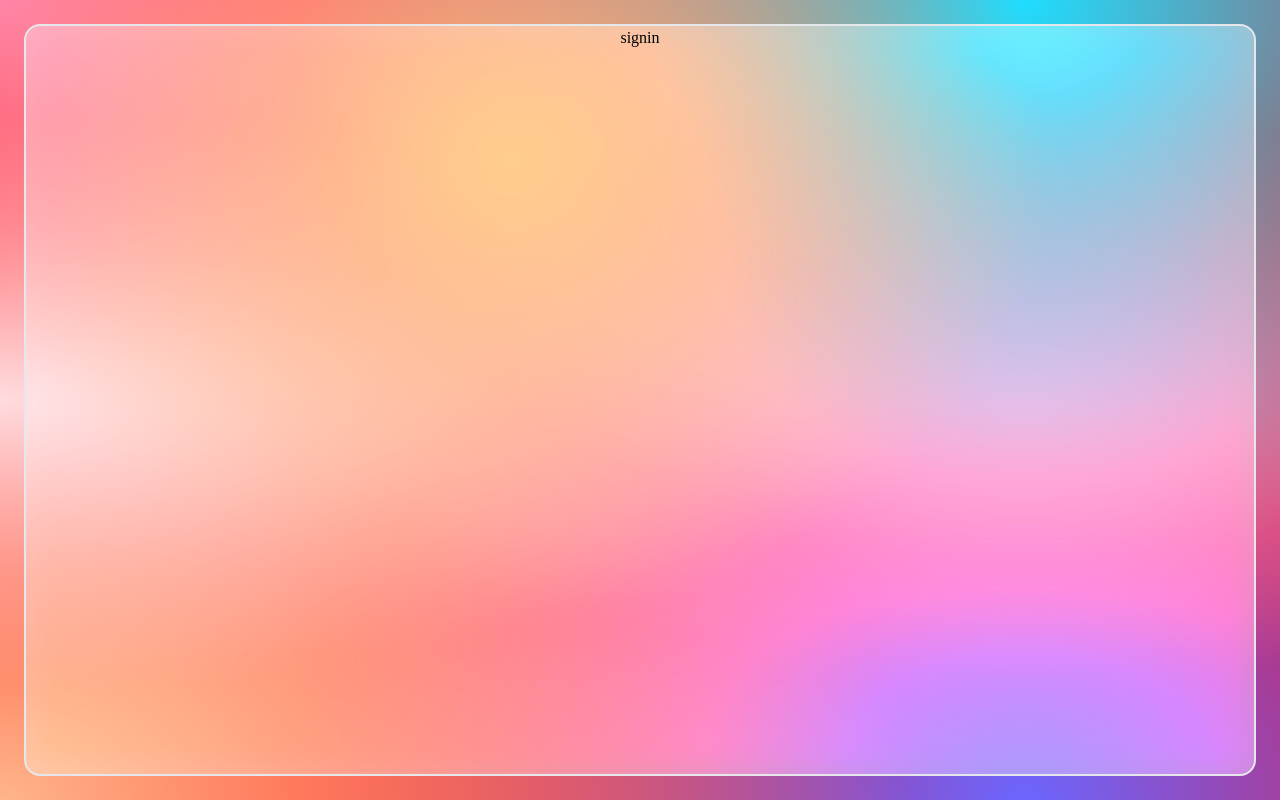
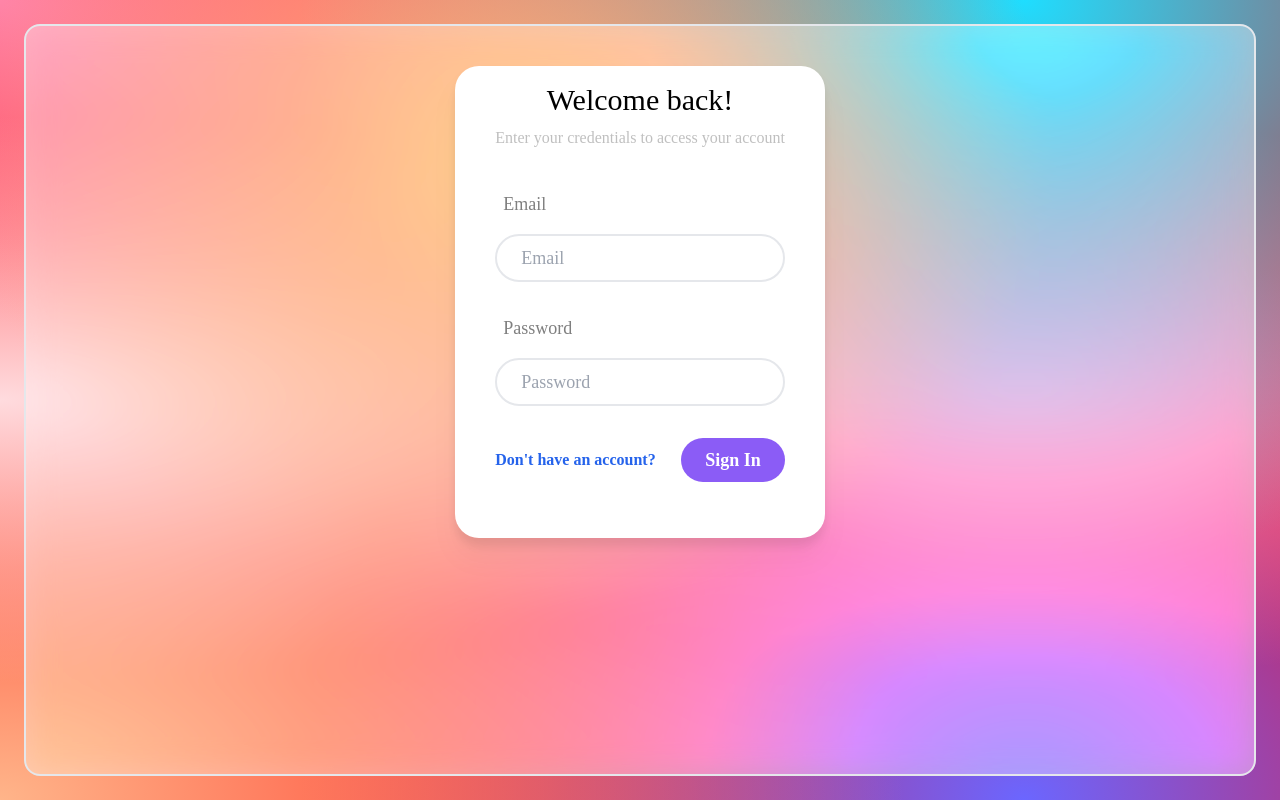
Before and after one commit to SirChristianWilliam/ontask, a Next.js app: page /signin in a window 1280 px wide. Built offline with nearby package versions, Linux system fonts and the light colour scheme.

Commit message:
Add authform component with toggles between register and signin page. Add semi colons where lacking. app/auth/register and signin pages return AuthForm with the mode they should display

```diff
--- a/app/(auth)/layout.tsx
+++ b/app/(auth)/layout.tsx
@@ -1,6 +1,6 @@
 import '@/styles/global.css';
+import GlassPane from "@/components/GlassPane";
 
-import GlassPane from "@/components/GlassPane";
 
 export default function AuthRootLayout({ children }) {
 
--- a/app/(auth)/register/page.tsx
+++ b/app/(auth)/register/page.tsx
@@ -0,0 +1,7 @@
+import AuthForm from "@/components/Authform"
+
+export default function Register() {
+    return <div>
+        <AuthForm mode="register"/>
+    </div>
+}
--- a/app/(auth)/signin/page.tsx
+++ b/app/(auth)/signin/page.tsx
@@ -1,5 +1,7 @@
+import AuthForm from "@/components/Authform"
+
 export default function Signin() {
     return <div>
-        signin
+        <AuthForm mode="signin"/>
     </div>
 }
--- a/app/globals.css
+++ b/app/globals.css
@@ -1,4 +1,4 @@
-@tailwind base;
+/* @tailwind base;
 @tailwind components;
 @tailwind utilities;
 
@@ -10,7 +10,7 @@
 
 @media (prefers-color-scheme: dark) {
   :root {
-    --foreground-rgb: 255, 255, 255;
+    --foreground-rgb: 55, 55, 55;
     --background-start-rgb: 0, 0, 0;
     --background-end-rgb: 0, 0, 0;
   }
@@ -24,4 +24,4 @@ body {
       rgb(var(--background-end-rgb))
     )
     rgb(var(--background-start-rgb));
-}
+} */
--- /dev/null
+++ b/components/Authform.tsx
@@ -0,0 +1,153 @@
+"use client"
+
+import Button from "./Button";
+import Card from "./Card";
+import Input from "./Input";
+import Link from "next/link";
+import { useRouter } from "next/navigation"; //This is the new one, don't use next/router
+import { register, signin } from "@/lib/api";
+import { useCallback, useState } from "react";
+
+const registerContent = {
+    linkUrl: "/signin",
+    linkText: "Already have an account?",
+    header: "Create a new Account",
+    subheader: "Just a few things to get started",
+    buttonText: "Register",
+};
+
+const signinContent = {
+    linkUrl: "/register",
+    linkText: "Don't have an account?",
+    header: "Welcome back!",
+    subheader: "Enter your credentials to access your account",
+    buttonText: "Sign In",
+}
+
+const initial = { email: '', password: '', firstName: '', lastName: '' };
+// in react, objects are passed by reference
+export default function AuthForm({ mode }: { mode: "register" | "signin" }) {
+    const [formState, setFormState] = useState({ ...initial });
+    const [error, setError] = useState("");
+    const router = useRouter();
+
+    const handleSubmit = useCallback(
+        async (e) => {
+            e.preventDefault();
+
+            try {
+                if (mode === "register") {
+                    await register(formState);
+                } else {
+                    await signin(formState);
+                }
+
+                router.replace("/home");
+                // Replace makes it so the user can't click the back button,
+                // while "push" will allow a user to go back
+            } catch (e) {
+                setError(`Could not ${mode}`);
+            } finally {
+                setFormState({ ...initial });
+            }
+        },
+        [
+            formState.email,
+            formState.password,
+            formState.firstName,
+            formState.lastName,
+        ]
+    );
+
+    const content = mode === "register" ? registerContent : signinContent;
+
+    return (
+        <Card>
+            <div className="w-full">
+                <div className="text-center">
+                    <h2 className="text-3xl mb-2">{content.header}</h2>
+                    <p className="tex-lg text-black/25">{content.subheader}</p>
+                </div>
+                <form onSubmit={handleSubmit} className="py-10 w-full">
+                    {mode === "register" && (
+                        <div className="flex mb-8 justify-between">
+                            <div className="pr-2">
+                                <div className="text-lg mb-4 ml-2 text-black/50">
+                                    First Name
+                                </div>
+                                <Input
+                                    required
+                                    placeholder="First Name"
+                                    value={formState.firstName}
+                                    className="border-solid border-gray border-2 px-6 py-2 text-lg rounded-3xl w-full"
+                                    onChange={(e) =>
+                                        setFormState((s) => ({ ...s, firstName: e.target.value }))
+                                    }
+                                />
+                            </div>
+                            <div className="pl-2">
+                                <div className="text-lg mb-4 ml-2 text-black/50">Last Name</div>
+                                <Input
+                                    required
+                                    placeholder="Last Name"
+                                    value={formState.lastName}
+                                    className="border-solid border-gray border-2 px-6 py-2 text-lg rounded-3xl w-full"
+                                    onChange={(e) =>
+                                        setFormState((s) => ({ ...s, lastName: e.target.value }))
+                                    }
+                                />
+                            </div>
+                        </div>
+                    )}
+                    <div className="mb-8">
+                        <div className="text-lg mb-4 ml-2 text-black/50">Email</div>
+                        <Input
+                            required
+                            type="email"
+                            placeholder="Email"
+                            value={formState.email}
+                            className="border-solid border-gray border-2 px-6 py-2 text-lg rounded-3xl w-full"
+                            onChange={(e) =>
+                                setFormState((s) => ({ ...s, email: e.target.value }))
+                            }
+                        />
+                    </div>
+                    <div className="mb-8">
+                        <div className="text-lg mb-4 ml-2 text-black/50">Password</div>
+                        <Input
+                            required
+                            value={formState.password}
+                            type="password"
+                            placeholder="Password"
+                            className="border-solid border-gray border-2 px-6 py-2 text-lg rounded-3xl w-full"
+                            onChange={(e) =>
+                                setFormState((s) => ({ ...s, password: e.target.value }))
+                            }
+                        />
+                    </div>
+                    <div className="flex items-center justify-between">
+                        <div>
+                            <span>
+                                <Link
+                                    href={content.linkUrl}
+                                    className="text-blue-600 font-bold"
+                                >
+                                    {content.linkText}
+                                </Link>
+                            </span>
+                        </div>
+                        <div>
+                            <Button type="submit" intent="secondary">
+                                {content.buttonText}
+                            </Button>
+                        </div>
+                    </div>
+                </form>
+            </div>
+        </Card>
+    );
+    // In react, setting a state is asynchronous
+
+};
+
+// export default AuthForm;
--- a/components/Button.tsx
+++ b/components/Button.tsx
@@ -60,5 +60,4 @@ const Button: FC<ButtonProps> = ({ children, intent, size, className, ...props }
     )
 }
 
-
 export default Button;
--- a/components/Card.tsx
+++ b/components/Card.tsx
@@ -4,7 +4,7 @@ const Card = ({ className, children }) => {
   return (
     <div
       className={clsx(
-        "rounded-3xl px-10 py-4 drop-shadow-xl bg-white",
+        "rounded-3xl px-10 py-4 my-10 drop-shadow-xl bg-white",
         className
       )}
     >
--- a/components/GlassPane.tsx
+++ b/components/GlassPane.tsx
@@ -1,9 +1,9 @@
-import clsx from "clsx"
+import clsx from "clsx";
 
 const GlassPane = ({ children, className }) => {
     return <div className={clsx('glass rounded-2xl border-solid border-2 border-gray-200', className)}>
         {children}
     </div>
-}
+};
 
-export default GlassPane
+export default GlassPane;
```
